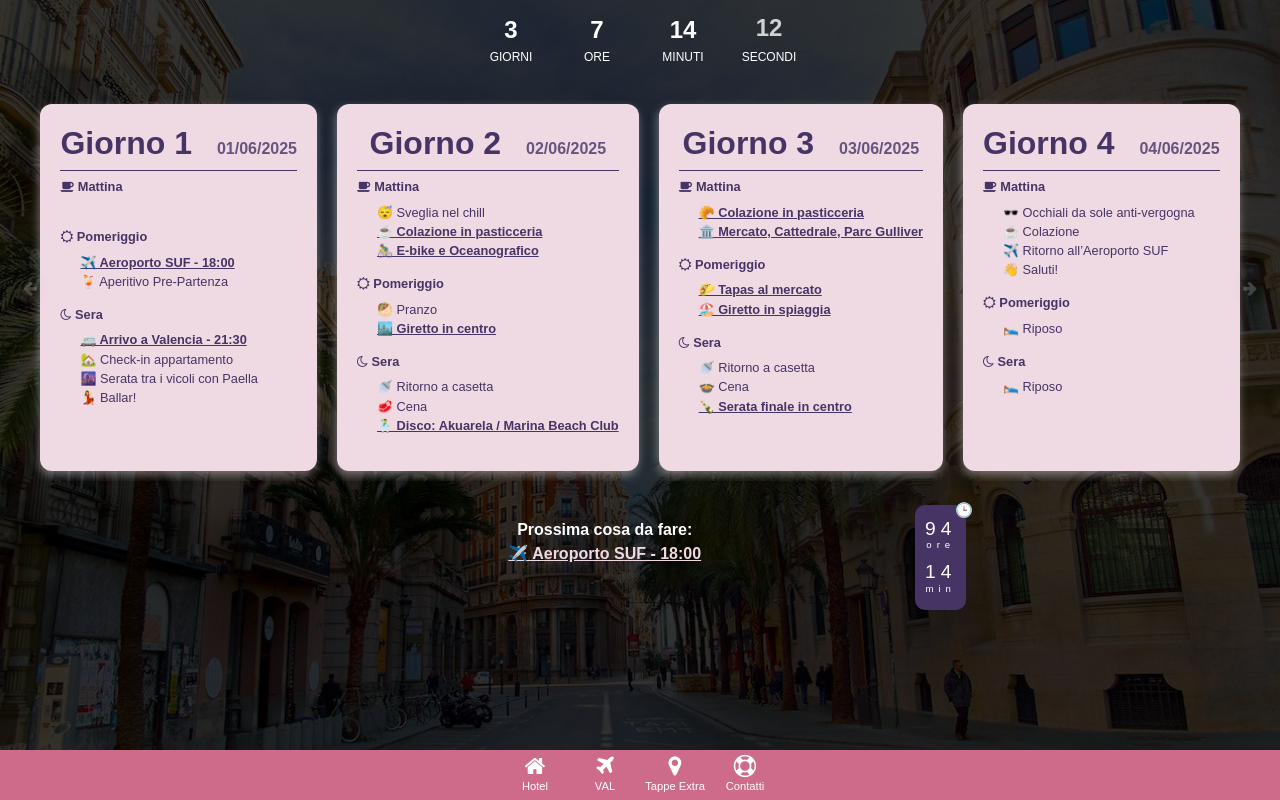
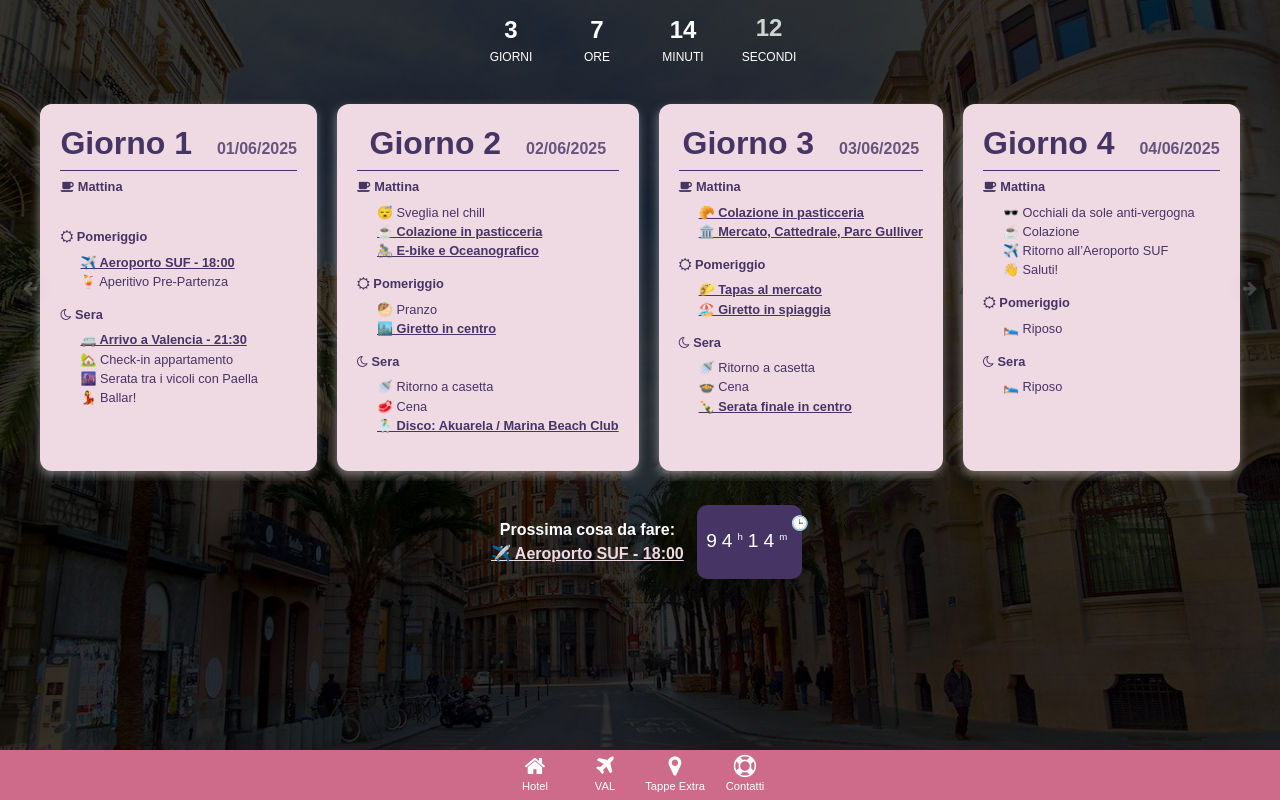
Before and after one commit to SalvatoreB98/valencia-react, a React (Vite) app: page / in a window 1280 px wide. Built offline with nearby package versions, Linux system fonts and the light colour scheme.

Commit message:
Fix layout min

```diff
--- a/src/components/nextEvent/nextEvent.css
+++ b/src/components/nextEvent/nextEvent.css
@@ -1,7 +1,7 @@
 .next-event {
     color: white;
     display: flex;
-    justify-content: space-between;
+    justify-content: center;
     max-width: 700px;
     margin: auto;
 
@@ -20,7 +20,7 @@
 .container-count2 {
     position: relative;
     letter-spacing: 5px;
-    display: grid;
+    display: flex;
     align-items: center;
 }
 
@@ -40,9 +40,8 @@
 .next-thing {
     padding: 0.8em;
     border-radius: 10px;
-    flex-grow: 1;
-    margin-right: 20px;
 }
+
 .next-thing a {
     color: var(--fourth-color);
 }
--- a/src/components/nextEvent/nextEvent.jsx
+++ b/src/components/nextEvent/nextEvent.jsx
@@ -16,9 +16,9 @@ export default function NextEvent({ schedule }) {
         <div className="container-count2">
           <div className="desc">🕒</div>
           <div>{ore}</div>
-          <div className="unit">ore</div>
+          <div className="unit">h</div>
           <div>{minuti}</div>
-          <div className="unit">min</div>
+          <div className="unit">m</div>
         </div>
       );
     if (ore > 0)
@@ -26,14 +26,14 @@ export default function NextEvent({ schedule }) {
         <div className="container-count2">
           <div className="desc">🕒</div>
           <div>{ore}</div>
-          <div className="unit">ore</div>
+          <div className="unit">h</div>
         </div>
       );
     return (
       <div className="container-count2">
         <div className="desc">🕒</div>
         <div>{minuti}</div>
-        <div className="unit">min</div>
+        <div className="unit">m</div>
       </div>
     );
   };
```
